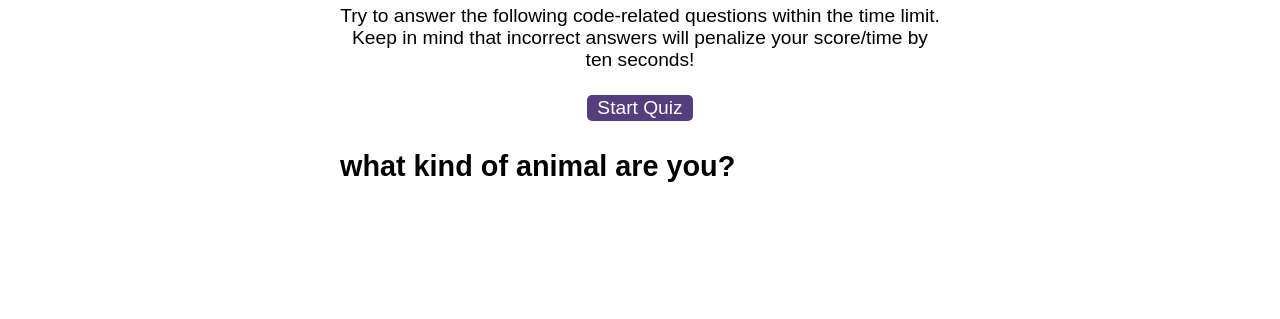
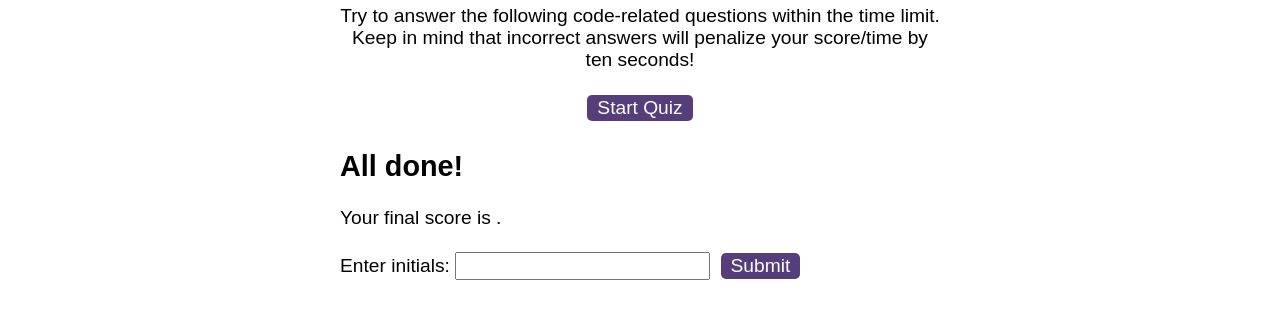
Before and after one commit to thebeccycode/APIquizCh6, a plain HTML site: page index.html in a window 1280 px wide. Shown: the part 165-484 px from the top of the page. Drawn offline with Linux system fonts and the light colour scheme.

Commit message:
notes made, work not complete

```diff
--- a/assets/js/questions.js
+++ b/assets/js/questions.js
@@ -9,15 +9,42 @@ let submit = document.querySelector("#submit");
 let feedback = document.querySelector("#feedback");
 
 
-let questions = [
-    { question: "what kind of animal are you?", answers: ["potato", "mammal", "fish", "dinosaur"], correctAnswer: 3 },
-    { question: "what is the last thing you ate?", answers: ["breakfast", "lunch", "dinner", "junk"], correctAnswer: 1 },
-    { question: "do you understand JavaScript?", answers: ["I've had better luck stapling scrambled eggs to the ceiling", "i am pretending i do to impress my peers", "of course i do my brain is a filofax", "not even remotely, pal"], correctAnswer: 0 }
+let questionsEl = [
+    {
+        question1: "what animal are you?",
+        answers: {
+            a: "cat",
+            b: "fish",
+            c: "horse",
+            d: "walrus"
+        },
+        correctAnswer:"b"
+    },
+    {
+        question2: "how many days are in a week?",
+        answers: {
+            a: "4",
+            b: "7",
+            c: "29",
+            d: "which week are we talking about?"
+        },
+        correctAnswer: "b"
+    },
+    {
+        question3: "do you understand JavaScript?",
+        answers: {
+            a: "no",
+            b: "my brain is a motherboard that someone dropped in a vat of custard",
+            c: "no comment",
+            d: "yes"
+        },
+        correctAnswer: "b"
+    }
 ];
 
 let currentQuestion= 0;
 
-questionTitle.textContent= questions[currentQuestion].question
+questionTitle.textContent= questionsEl[currentQuestion].question
 
 
 choicesEl.addEventListener("click", function (event) {
@@ -27,4 +54,9 @@ choicesEl.addEventListener("click", function (event) {
     }
 });
 
-//need to link these questions up with html so that when the user clicks the button, these questions come up.
+//oppposite of hide is active or start
+//render questions to the button
+// use id to put hide as a class
+
+//startScreen.setAttribute('class', 'hide')
+//questionsEl.removeAttribute('class')
--- a/index.html
+++ b/index.html
@@ -25,12 +25,12 @@
         <button id="start">Start Quiz</button>
       </div>
 
-      <div id="questions" >
+      <div id="questions">
         <h2 id="question-title"></h2>
         <div id="choices" class="choices"></div>
       </div>
 
-      <div id="end-screen" class="hide">
+      <div id="end-screen">
         <h2>All done!</h2>
         <p>Your final score is <span id="final-score"></span>.</p>
         <p>
@@ -39,7 +39,7 @@
         </p>
       </div>
 
-      <div id="feedback" class="feedback hide"></div>
+      <div id="feedback"></div>
     </div>
 
     <script src="./assets/js/questions.js"></script>
```
